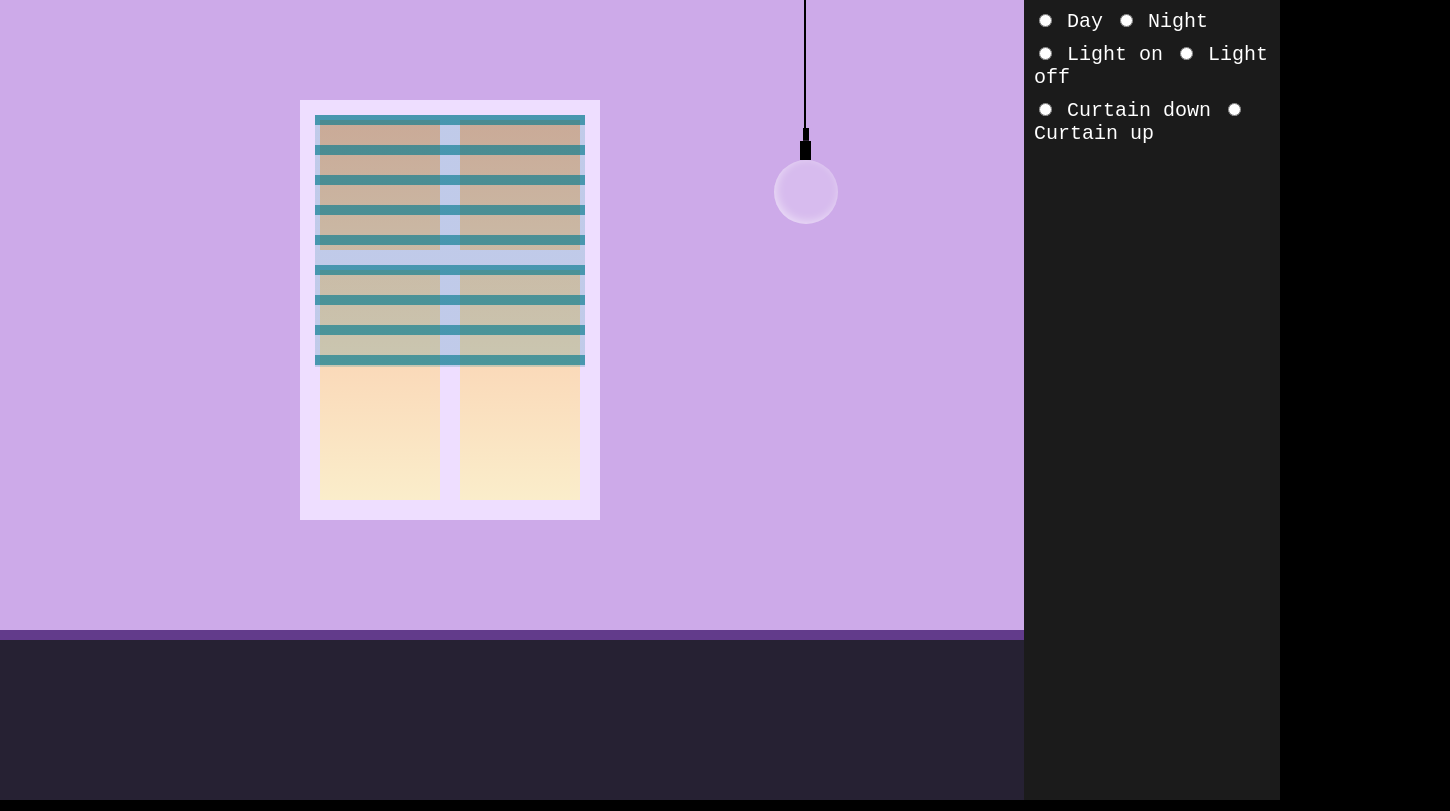
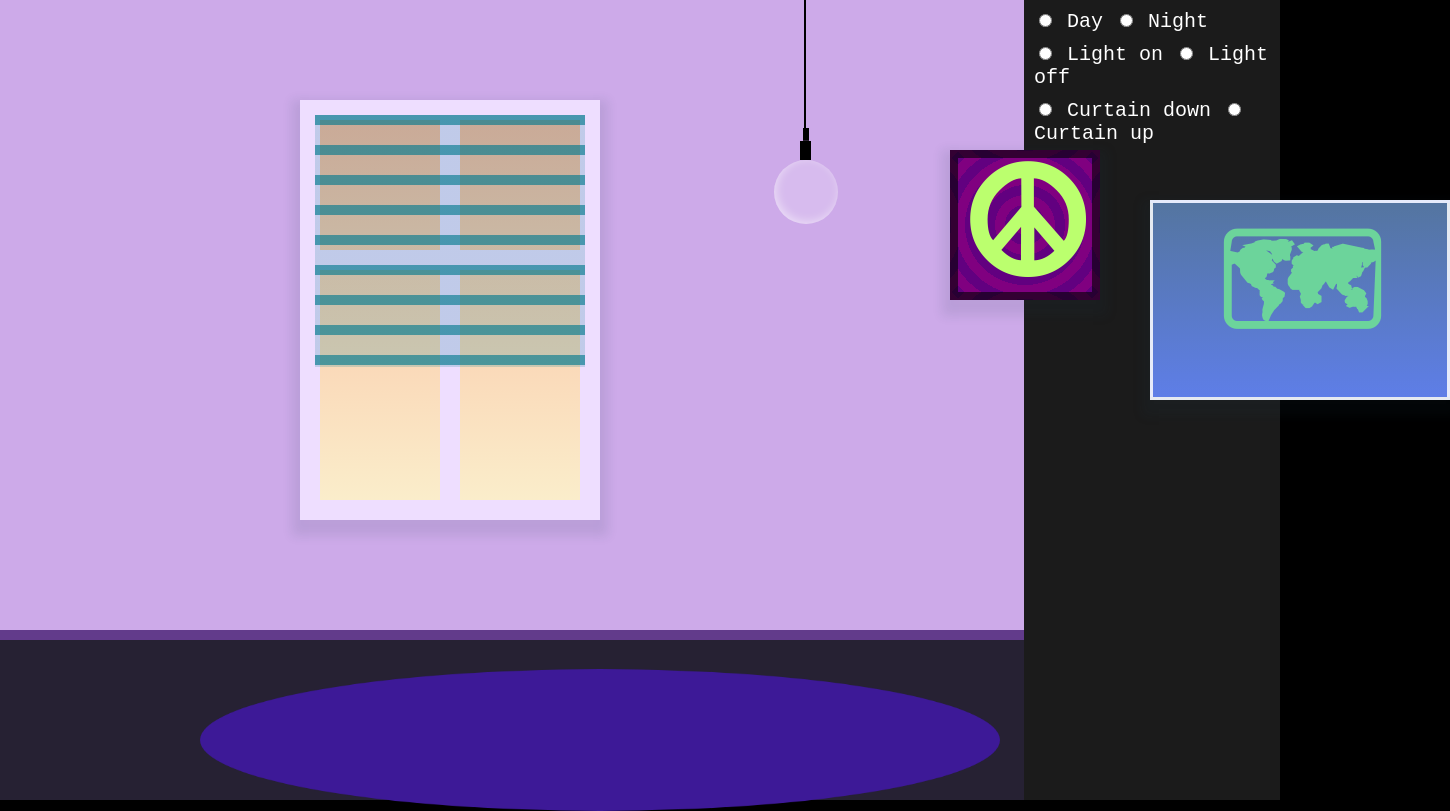
Before and after one commit to safym/room, a plain HTML site: page index.html in a window 1280 px wide. Shown: the whole page, 1450 px wide, since content can reach past the window. Drawn offline with Linux system fonts and the light colour scheme.

Commit message:
добавила уюта
Signed-off-by: safym <osafym@gmail.com>

```diff
--- a/index.html
+++ b/index.html
@@ -27,11 +27,21 @@
             </div>
           </div>
 
+          <div id="poster">
+            <p id="posterContent">☮</p>
+          </div>
+
+          <div id="map">
+            <p id="mapContent">🗺</p>
+          </div>
+
           <div id="lamp">
             <div id="lightbulb"></div>
           </div>
 
-          <div id="floor"></div>
+          <div id="floor">
+            <div id="carpet"></div>
+          </div>
         </div>
       </div>
 
--- a/src/scripts/controls.js
+++ b/src/scripts/controls.js
@@ -42,7 +42,7 @@ function changeLight(event) {
 
     if (event.target.id == "radioLightOn") {
         lightbulb.style.background = "rgba(255,255,255,1)"
-        lightbulb.style.boxShadow = "0px 4px 1000px 400px rgba(255, 248, 219, 0.3)"
+        lightbulb.style.boxShadow = "0px 4px 1000px 600px rgba(255, 241, 197, 0.4)"
         // lightbulb.style.boxShadow = "0px 2px 10px rgba(255,255,255,0.8), 0px 5px 50px rgba(255,255,255,0.8), 0px 8px 80px rgba(255,255,255,0.6), 0px 8px 120px rgba(255,255,255,0.6)"
     }
 
--- a/src/styles/room.css
+++ b/src/styles/room.css
@@ -30,6 +30,7 @@ body {
     height: 100%;
 }
 
+/* wall */
 #wall {
     width: 100%;
     height: 80%;
@@ -53,10 +54,64 @@ body {
     background-color: rgb(205, 170, 233) ;
 }
 
+#poster {
+    display: flex;
+    justify-content: center;
+    align-items: center;
+
+    width: 150px;
+    height: 150px;
+
+    position: absolute;
+    top: 150px;
+    left: 950px;
+
+    font-size: 150px;
+    font-weight: bold;
+    color: rgb(187, 255, 110);
+
+    border: 8px solid rgba(0, 0, 0, 0.6);
+    background: repeating-radial-gradient(circle, purple 0 10px, rgb(98, 0, 128) 5px 20px);
+    box-shadow: 0px 8px 10px 8px rgba(34, 60, 80, 0.1);
+}
+
+#map {
+    display: flex;
+    justify-content: center;
+    align-items: center;
+
+    width: 300px;
+    height: 200px;
+
+    position: absolute;
+    top: 200px;
+    left: 1150px;
+
+    font-size: 120px;
+    font-weight: bold;
+    color: rgb(108, 212, 155);
+
+    border: 3px solid rgba(255, 255, 255, 0.849);
+    background: linear-gradient(to top, #5e7ee7 0%, #5475a0 100%);
+    box-shadow: 0px 8px 10px 8px rgba(34, 60, 80, 0.1);
+}
+
+/* floor */
 #floor {
     width: 100%;
     height: 20%;
     background-color: rgb(38, 33, 51);
+}
+
+#carpet {
+    width: 800px;
+    height: 200px;
+
+    position:  absolute;
+    left: 200px;
+    border-radius: 100%;
+    transform: rotateX(45deg);
+    background-color: rgb(61, 25, 151);
 }
 
 /* window */
@@ -78,6 +133,7 @@ body {
     left: 300px;
 
     background: linear-gradient(0deg, #faf0cd, #fab397);
+    box-shadow: 0px 8px 10px 8px rgba(34, 60, 80, 0.1);
 }
 
 .topWindow {
```
